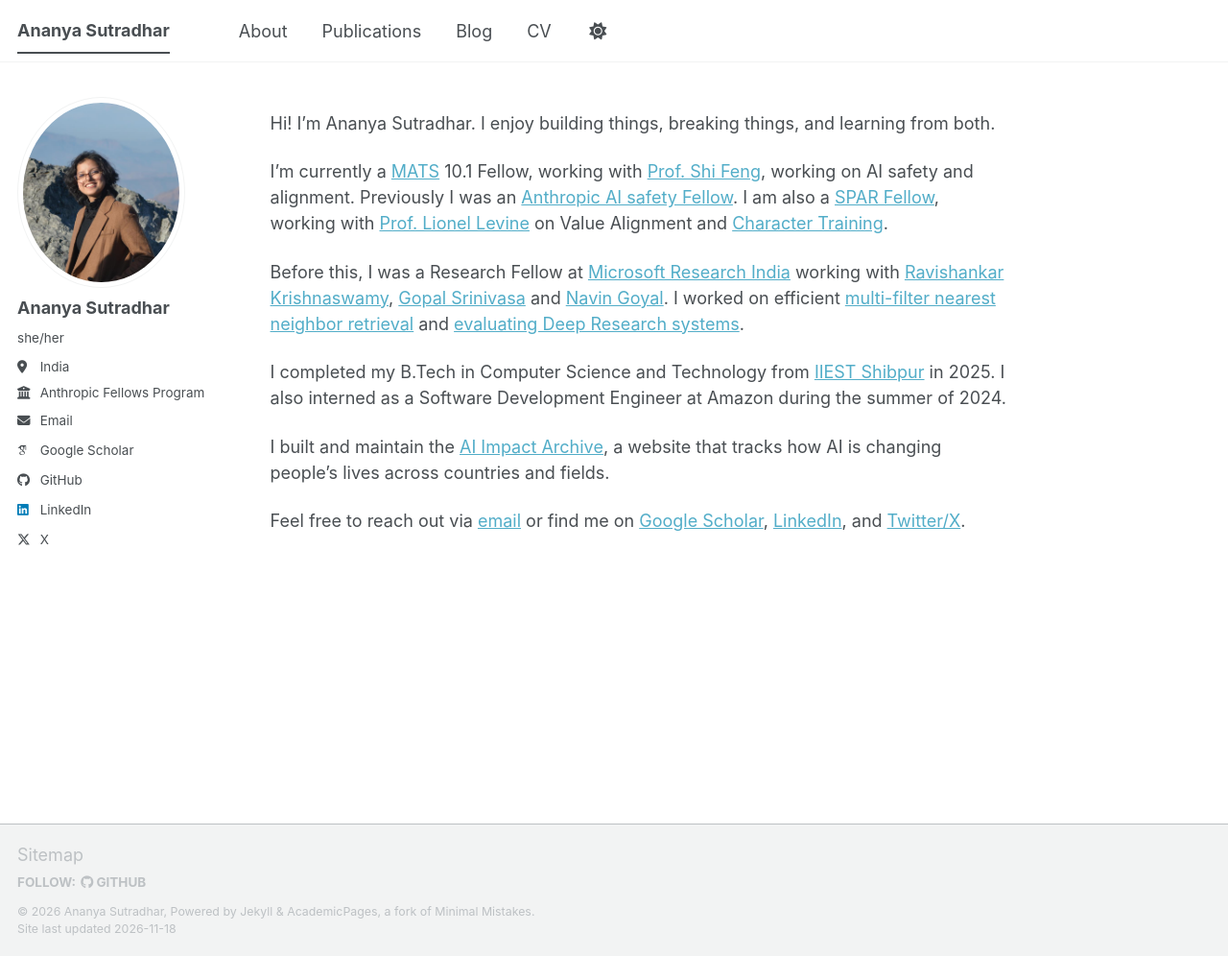
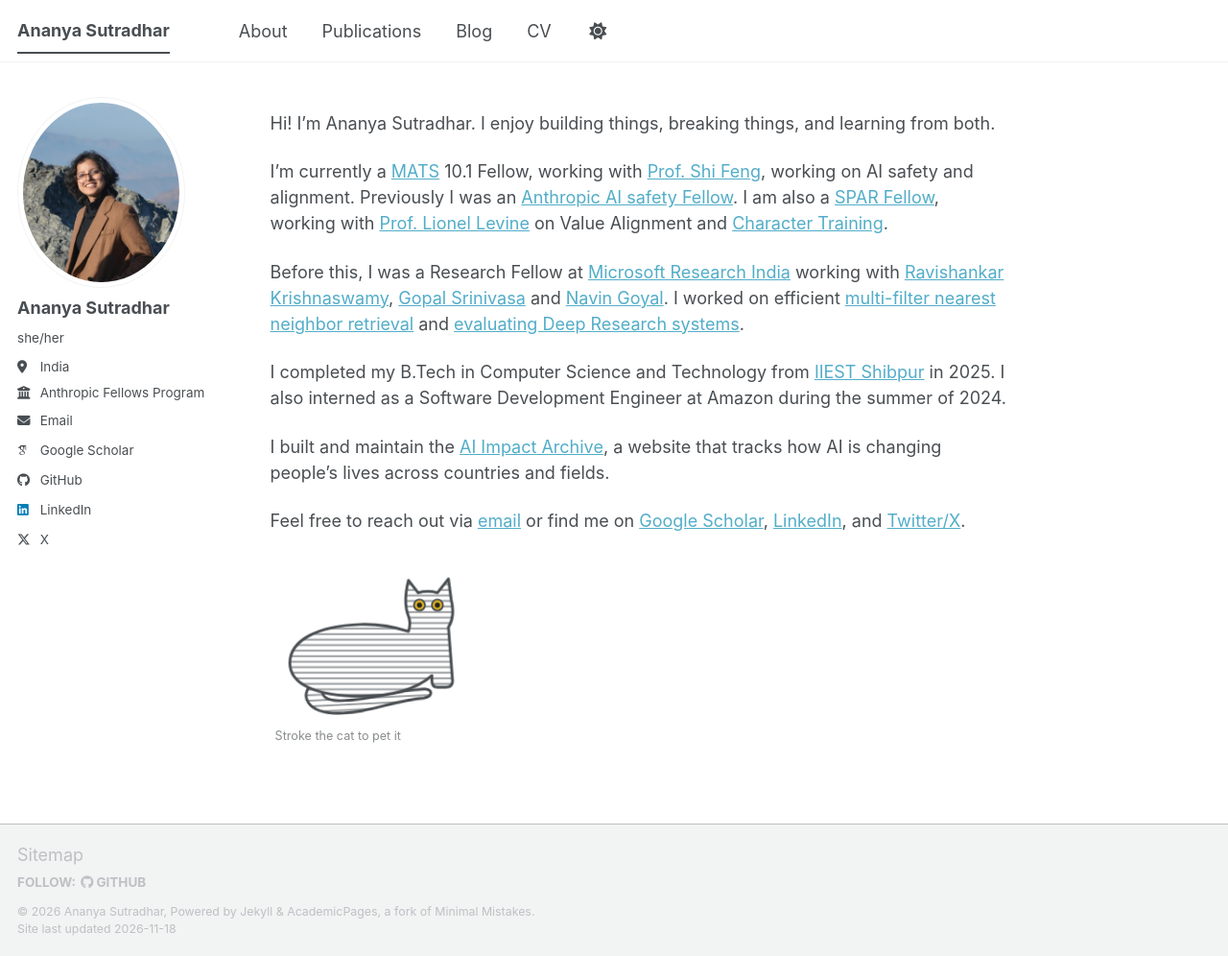
Before and after one commit to sdananya/sdananya.github.io, a Jekyll site: the page built from _pages/about.md, in a window 1280 px wide and 996 px high. Shown: the whole window at 96% size. Built offline with Jekyll 4.4.1, drawn with Linux system fonts in a browser that asks for light colours; some web fonts are replaced; a script bundle is joined from its source files by our own code; library files that are not in the unit come from our copies.

Commit message:
Add a pettable cat to the About page
Co-Authored-By: Claude Fable 5.2 <noreply@anthropic.com>
Claude-Session: https://claude.ai/code/session_01KF6ojBXfebxYBrrmqpbjn1

```diff
--- /dev/null
+++ b/_includes/pet-cat.html
@@ -0,0 +1,65 @@
+<div class="pet-cat" id="pet-cat">
+<style>
+.pet-cat{position:relative;width:230px;max-width:70%;margin:1.5em 0 0;color:var(--global-text-color,#222);user-select:none;-webkit-user-select:none}
+.pet-cat svg{display:block;width:100%;height:auto;overflow:visible;cursor:grab;touch-action:pan-y}
+.pet-cat .pc-ink{fill:none;stroke:currentColor;stroke-width:4;stroke-linejoin:round;stroke-linecap:round}
+.pet-cat .pc-paper{fill:var(--global-bg-color,#fff);stroke:none}
+.pet-cat .pc-stripes{fill:url(#pc-lines);stroke:none}
+.pet-cat .pc-tail{transform-origin:70px 190px;animation:pc-swish 3.2s ease-in-out infinite}
+.pet-cat .pc-eyes{transform-origin:228px 66px;animation:pc-blink 5.5s infinite}
+.pet-cat .pc-body{transform-origin:150px 200px}
+.pet-cat.purring .pc-body{animation:pc-wiggle .32s ease-in-out infinite}
+.pet-cat.purring .pc-eyes{animation:none;transform:scaleY(.12)}
+.pet-cat.purring .pc-tail{animation-duration:.9s}
+.pet-cat .pc-count{font-size:.7em;opacity:.65;margin:.2em 0 0 .4em;min-height:1.4em}
+.pet-cat .pc-heart{position:absolute;pointer-events:none;color:#d9534f;font-size:16px;line-height:1;animation:pc-float 1.1s ease-out forwards}
+@keyframes pc-swish{0%,100%{transform:rotate(0)}50%{transform:rotate(-7deg)}}
+@keyframes pc-blink{0%,92%,100%{transform:scaleY(1)}95%,97%{transform:scaleY(.1)}}
+@keyframes pc-wiggle{0%,100%{transform:rotate(0)}25%{transform:rotate(-1.2deg)}75%{transform:rotate(1.2deg)}}
+@keyframes pc-float{0%{opacity:0;transform:translate(-50%,0) scale(.5)}20%{opacity:1}100%{opacity:0;transform:translate(-50%,-55px) scale(1.2)}}
+@media (prefers-reduced-motion:reduce){.pet-cat .pc-tail,.pet-cat .pc-eyes,.pet-cat.purring .pc-body{animation:none}}
+</style>
+<svg viewBox="0 0 320 240" role="img" aria-label="A striped cat, drawn by Ananya. Stroke it to pet it." tabindex="0">
+<defs>
+<pattern id="pc-lines" width="8" height="8" patternUnits="userSpaceOnUse"><line x1="0" y1="4" x2="8" y2="4" stroke="currentColor" stroke-width="1.5"/></pattern>
+</defs>
+<g class="pc-tail">
+<path class="pc-paper" d="M62 178 C40 196 52 222 96 224 C140 226 176 210 222 208 C234 207 236 196 224 195 C180 194 142 208 100 206 C78 205 70 196 80 186 Z"/>
+<path class="pc-stripes" d="M62 178 C40 196 52 222 96 224 C140 226 176 210 222 208 C234 207 236 196 224 195 C180 194 142 208 100 206 C78 205 70 196 80 186 Z"/>
+<path class="pc-ink" d="M62 178 C40 196 52 222 96 224 C140 226 176 210 222 208 C234 207 236 196 224 195 C180 194 142 208 100 206 C78 205 70 196 80 186"/>
+</g>
+<g class="pc-body">
+<path class="pc-paper" d="M200 30 L214 48 Q228 44 242 48 L258 28 L262 58 Q268 82 258 98 L262 150 L264 176 Q264 185 254 185 L242 185 Q234 185 234 176 L234 168 Q200 198 130 198 C66 198 28 180 28 150 C28 116 70 96 130 94 C160 93 184 99 200 104 Q204 92 200 82 Q192 62 200 30 Z"/>
+<path class="pc-stripes" d="M200 30 L214 48 Q228 44 242 48 L258 28 L262 58 Q268 82 258 98 L262 150 L264 176 Q264 185 254 185 L242 185 Q234 185 234 176 L234 168 Q200 198 130 198 C66 198 28 180 28 150 C28 116 70 96 130 94 C160 93 184 99 200 104 Q204 92 200 82 Q192 62 200 30 Z"/>
+<path class="pc-ink" d="M200 30 L214 48 Q228 44 242 48 L258 28 L262 58 Q268 82 258 98 L262 150 L264 176 Q264 185 254 185 L242 185 Q234 185 234 176 L234 168 Q200 198 130 198 C66 198 28 180 28 150 C28 116 70 96 130 94 C160 93 184 99 200 104 Q204 92 200 82 Q192 62 200 30 Z"/>
+<g class="pc-eyes">
+<circle cx="216" cy="66" r="8" fill="#e0b21c" stroke="currentColor" stroke-width="2.5"/>
+<circle cx="242" cy="66" r="8" fill="#e0b21c" stroke="currentColor" stroke-width="2.5"/>
+<circle class="pc-pupil" cx="216" cy="66" r="3.6" fill="#222"/>
+<circle class="pc-pupil" cx="242" cy="66" r="3.6" fill="#222"/>
+</g>
+</g>
+</svg>
+<div class="pc-count" aria-live="polite"></div>
+<script>
+(function(){
+var box=document.getElementById('pet-cat');if(!box)return;
+var svg=box.querySelector('svg'),pupils=box.querySelectorAll('.pc-pupil'),label=box.querySelector('.pc-count');
+var KEY='petCatCount',count=0,dist=0,last=null,timer=null;
+try{count=parseInt(localStorage.getItem(KEY),10)||0}catch(e){}
+function show(){label.textContent=count?('You have petted this cat '+count+(count===1?' time':' times')):'Stroke the cat to pet it'}
+function heart(x,y){var h=document.createElement('span');h.className='pc-heart';h.textContent='♥';h.style.left=x+'px';h.style.top=y+'px';box.appendChild(h);h.addEventListener('animationend',function(){h.remove()})}
+function purr(){box.classList.add('purring');clearTimeout(timer);timer=setTimeout(function(){box.classList.remove('purring')},700)}
+function pet(x,y){count++;try{localStorage.setItem(KEY,count)}catch(e){}show();heart(x,y);purr()}
+function local(e){var r=box.getBoundingClientRect();return{x:e.clientX-r.left,y:e.clientY-r.top}}
+svg.addEventListener('pointermove',function(e){var p=local(e);if(last){dist+=Math.abs(p.x-last.x)+Math.abs(p.y-last.y);purr()}last=p;if(dist>140){dist=0;pet(p.x,p.y-10)}});
+svg.addEventListener('pointerleave',function(){last=null});
+svg.addEventListener('click',function(e){var p=local(e);pet(p.x,p.y-10)});
+svg.addEventListener('keydown',function(e){if(e.key==='Enter'||e.key===' '){e.preventDefault();pet(box.offsetWidth*.7,20)}});
+document.addEventListener('pointermove',function(e){var r=svg.getBoundingClientRect(),s=r.width/320;
+var cx=r.left+229*s,cy=r.top+66*s,dx=e.clientX-cx,dy=e.clientY-cy,d=Math.sqrt(dx*dx+dy*dy)||1,m=Math.min(3.4,d/40);
+for(var i=0;i<pupils.length;i++)pupils[i].setAttribute('transform','translate('+(dx/d*m).toFixed(2)+' '+(dy/d*m).toFixed(2)+')')});
+show();
+})();
+</script>
+</div>
--- a/_pages/about.md
+++ b/_pages/about.md
@@ -18,3 +18,6 @@ I completed my B.Tech in Computer Science and Technology from [IIEST Shibpur](ht
 I built and maintain the [AI Impact Archive](https://www.aiimpactarchive.com/), a website that tracks how AI is changing people's lives across countries and fields.
 
 Feel free to reach out via [email](mailto:ananyasutradhar1403@gmail.com) or find me on [Google Scholar](https://scholar.google.com/citations?user=CTUW-C4AAAAJ), [LinkedIn](https://www.linkedin.com/in/ananya-sutradhar), and [Twitter/X](https://x.com/ananya_sdhar).
+
+
+{% include pet-cat.html %}
```
